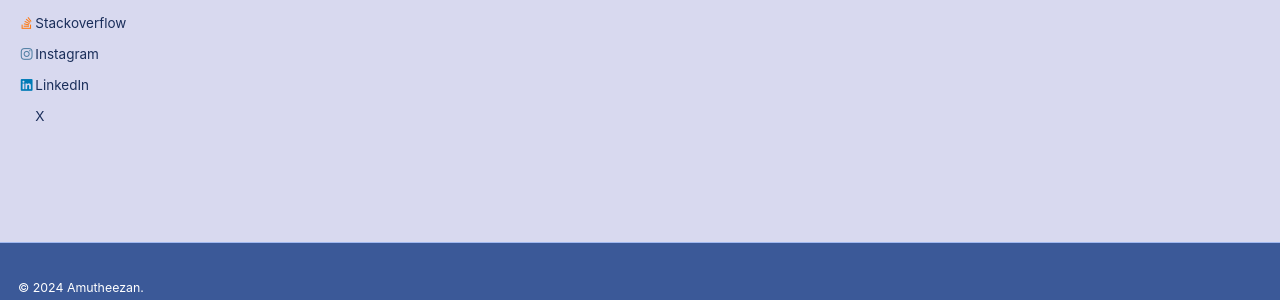
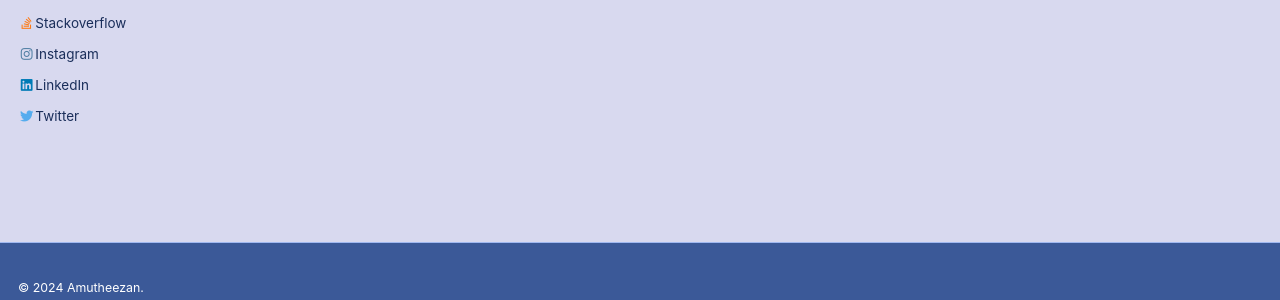
Before and after one commit to Amutheezan/amutheezan.github.io, a Jekyll site: the page built from _pages/about.md, in a window 1280 px wide. Shown: the part 566-866 px from the top of the page. Built offline with Jekyll 4.4.1, drawn with Linux system fonts in a browser that asks for light colours; some web fonts are replaced.

Commit message:
Update author-profile.html

```diff
--- a/_includes/author-profile.html
+++ b/_includes/author-profile.html
@@ -130,7 +130,7 @@
         <li><a href="https://{{ author.tumblr }}.tumblr.com"><i class="fab fa-fw fa-tumblr icon-pad-right" aria-hidden="true"></i>Tumblr</a></li>
       {% endif %}
       {% if author.twitter %}
-        <li><a href="https://twitter.com/{{ author.twitter }}"><i class="fab fa-fw fa-x-twitter icon-pad-right" aria-hidden="true"></i>X</a></li>
+        <li><a href="https://twitter.com/{{ author.twitter }}"><i class="fab fa-fw fa-twitter icon-pad-right" aria-hidden="true"></i>Twitter</a></li>
       {% endif %}
       {% if author.vine %}
         <li><a href="https://vine.co/u/{{ author.vine }}"><i class="fab fa-fw fa-vine icon-pad-right" aria-hidden="true"></i>Vine</a></li>
```
